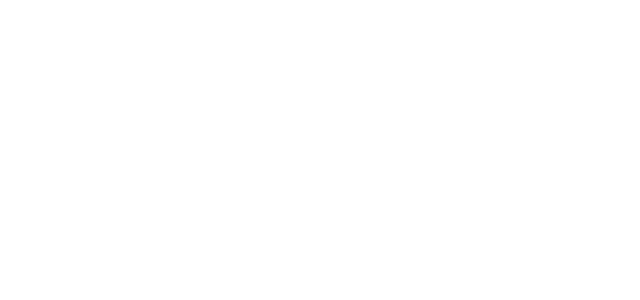
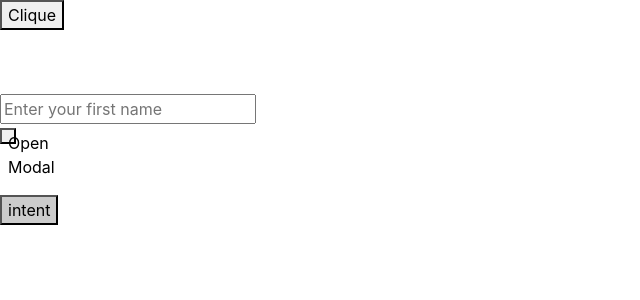
Before and after one commit to LoFerreira/CRUDReact, a React (Create React App) app: page /Carros in a window 1280 px wide. Shown: the top 300 px of the page, without its empty margins (0-640 px from the left). Built offline with nearby package versions, Linux system fonts and the light colour scheme.

Commit message:
added intent and size for button component

```diff
--- a/public/index.html
+++ b/public/index.html
@@ -18,6 +18,5 @@
 
   <body>
     <div id="root"></div>
-    <div id="modalDiv"></div>
   </body>
 </html>
--- a/src/App.js
+++ b/src/App.js
@@ -1,8 +1,55 @@
 import React from "react";
+import Button from "./components/button";
+import Separator from "./components/separator";
+import Input from "./components/input";
+import Modal from "./components/modal";
 
 function App() {
-  return(
+  const [name, setName] = React.useState("");
+  const [visible, setVisible] = React.useState(false);
+
+  return (
     <>
+      <Button
+        onClick={(e) => {
+          alert("clicado");
+        }}
+      >
+        Clique
+      </Button>
+      <Separator size="xl" />
+      <Input
+        id="name"
+        value={name}
+        onChange={(value) => setName(value)}
+        placeholder="Enter your first name"
+        type="text"
+      />
+      <Separator size="xs" />
+      <Button
+        onClick={() => {
+          setVisible(true);
+        }}
+        size="md"
+      >
+        Open Modal
+      </Button>
+      <Separator size="md" />
+      <Modal visible={visible} onRequestClose={() => setVisible(false)}>
+        Lorem ipsum dolor sit amet, consectetur adipiscing elit. Sed vel leo ex.
+        Nulla bibendum neque ut tincidunt volutpat. Donec pellentesque orci
+        bibendum metus congue suscipit.
+        <Separator size="sm" />
+        Duis sed tellus euismod, maximus diam sit amet, iaculis nisl. Vestibulum
+        vitae rutrum turpis. Nulla eu magna feugiat, viverra justo auctor,
+        finibus ante. Fusce nec hendrerit magna.
+      </Modal>
+      <Button
+        onClick={() => {}}
+        intent="secondary"
+      >
+        intent
+      </Button>
     </>
   );
 }
--- a/src/components/Button.jsx
+++ b/src/components/Button.jsx
@@ -1,9 +1,34 @@
 import React from "react";
 import PropTypes from "prop-types";
 
+function getSize(size) {
+  return {
+    xs: 4,
+    sm: 8,
+    md: 16,
+    lg: 32,
+    xl: 34,
+  }[size];
+};
+
+function getIntent(intent) {
+  return{
+    primary: "white",
+    secondary: "rgba(0, 0, 0, 0.2)",
+  }[intent]
+}
+
 function Button({ children, onClick, disabled, pending, size, intent }) {
   return (
-    <button onClick={onClick} disabled={disabled || pending}>
+    <button
+      onClick={onClick}
+      disabled={disabled || pending}
+      style={{
+        width: getSize(size),
+        height: getSize(size),
+        backgroundColor: getIntent(intent),
+      }}
+    >
       {pending ? "Loading..." : children}
     </button>
   );
@@ -17,6 +42,8 @@
   onCLick: PropTypes.func.isRequired,
   disabled: PropTypes.bool,
   pending: PropTypes.bool,
+  size: PropTypes.oneOf(["xs", "sm", "md", "lg", "xl"]),
+  intent: PropTypes.oneOf(["primary", "secondary"]),
 };
 
 // default of props for the parameters
--- a/src/components/modal.jsx
+++ b/src/components/modal.jsx
@@ -1,17 +1,17 @@
-import React, { Children } from "react";
-import { createPortal } from "react-dom/cjs/react-dom.development";
+import React from "react";
+import { createPortal } from "react-dom";
 
 function Modal({ children, visible, onRequestClose }) {
-  const modalDiv = document.getElementById("modalDiv");
-
   return visible
     ? createPortal(
         <div
           style={{
             position: "absolute",
-            width: "100%",
-            height: "100vh",
-            backgroundColor: "rgba(0, 0, 0, 2)",
+            top: 0,
+            right: 0,
+            bottom: 0,
+            left: 0,
+            backgroundColor: "rgba(0, 0, 0, 0.2)",
             display: "flex",
             flexDirection: "column",
             justifyContent: "center",
@@ -28,10 +28,10 @@
             }}
             onClick={(event) => event.stopPropagation()}
           >
-            {Children}
+            {children}
           </div>
         </div>,
-        modalDiv
+        document.body
       )
     : null;
 }
--- a/src/components/separator.jsx
+++ b/src/components/separator.jsx
@@ -2,28 +2,34 @@
 import PropTypes from "prop-types";
 
 function getSize(size) {
-    return{
+  return {
     xs: 4,
     sm: 8,
     md: 16,
     lg: 32,
     xl: 64,
   }[size];
-};
+}
 
 function Separator({ size }) {
-    return <div style = {{
+  return (
+    <div
+      style={{
         width: getSize(size),
-        height: getSize(size)
-    }} />;
-};
+        height: getSize(size),
+      }}
+    />
+  );
+}
 
 export default Separator;
 
+// Types of props expected
 Separator.propTypes = {
   size: PropTypes.oneOf(["xs", "sm", "md", "lg", "xl"]),
 };
 
+// default of props for the parameters
 Separator.defaultProps = {
   size: "md",
 };
```
Lines whose indentation alone changed are shown as unchanged.
